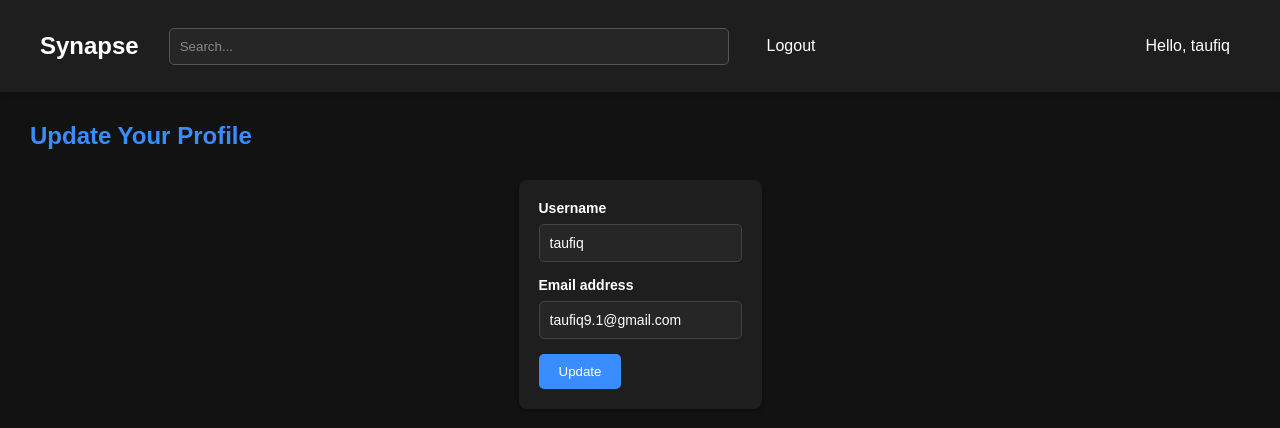
After one commit to toffee-k21/synapse, a Django app: page /update-user/ in a window 1280 px wide. The commit adds this page. Shown: the top 428 px of the page. Run offline with Django 4.2, Linux system fonts and the light colour scheme; a user stored in the database is signed in.

Commit message:
update profile feat

```diff
--- a/base/forms.py
+++ b/base/forms.py
@@ -1,8 +1,13 @@
 from django.forms import ModelForm
-from .models import Room
+from .models import Room, User
 
 class RoomForm(ModelForm):
     class Meta:
         model = Room
         fields = '__all__'
         exclude = ['host','participants']
+
+class UserForm(ModelForm):
+    class Meta:
+        model  = User
+        fields = ['username', 'email']
--- a/base/templates/base/profile.html
+++ b/base/templates/base/profile.html
@@ -1,6 +1,9 @@
 {% extends 'main.html' %}
 {% block content %}
   <h1 style="text-align: center;">{{user.username}}</h1>
+{% if request.user.id == user.id %}
+  <div><a href="{% url 'update-user' %}">Edit profile</a></div>
+{% endif %}
   <div class="dashboard">
     <div>{% include 'base/topics_component.html' %}</div>
     <div>{% include 'base/feed_component.html' %}</div>
--- /dev/null
+++ b/base/templates/base/update-user.html
@@ -0,0 +1,23 @@
+{% extends 'main.html' %}
+
+{% block content %}
+
+  <div class="form-wrapper">
+    <h2 style="margin: 30px;">Update Your Profile</h2>
+    <div class="form-container">
+      <form class="form-post" method="POST" action="">
+      {% csrf_token %}
+      {% for field in form %}
+        <div class="form-group">
+          <label for="room-name">{{field.label}}</label>
+         {{field}}
+        </div>
+        {% endfor %}
+
+        <input type="submit" value="Update" />
+      </form>
+    </div>
+  </div>
+  <!-- <script>console.log({{form}})</script> -->
+
+  {% endblock %}
--- a/base/urls.py
+++ b/base/urls.py
@@ -13,4 +13,5 @@ urlpatterns = [
     path('login/', views.loginPage , name = "login"),
     path('register/', views.registerUser , name = "register"),
     path('logout/', views.logoutUser , name = "logout"),
+    path('update-user/', views.updateUser , name = "update-user"),
 ]
--- a/base/views.py
+++ b/base/views.py
@@ -2,7 +2,7 @@ from django.shortcuts import render, redirect
 from django.http import HttpResponse
 from django.db.models import Q
 from .models import Room, Topic, Message
-from .forms import RoomForm
+from .forms import RoomForm, UserForm
 from django.contrib import messages
 from django.contrib.auth.models import User
 from django.contrib.auth.decorators import login_required
@@ -143,3 +143,15 @@ def deleteMessage(request, pk):
         return redirect('home')
 
     return render(request, 'base/delete.html', {'obj': message})
+
+@login_required(login_url='login')
+def updateUser(request):
+    user = request.user
+    form = UserForm( instance=user)
+    if request.method == 'POST':
+        form = UserForm(request.POST, instance=user)
+        if form.is_valid():
+            form.save()
+            return redirect('user-profile', pk=user.id)
+
+    return render(request, 'base/update-user.html', {'form': form})
--- a/templates/nav.html
+++ b/templates/nav.html
@@ -2,9 +2,6 @@
 
 <nav class="navbar">
   <a class="logo" href="/">Synapse </a>
-  <div style="margin-right: 10px; margin-left: 25%;">
-    Hello, {{request.user}}
-  </div>
   <div class="search-container">
     <form style="padding: 10px; margin: 20px;" method="GET" action="{% url 'home' %}">
       <input class="search-bar" placeholder="Search..." />
@@ -17,4 +14,9 @@
     <a href="{% url 'login' %}">Login</a>
     {% endif %}
   </div>
+   <div style="margin-right: 10px; margin-left: 25%;">
+    <a href="{% url 'update-user' %}">
+      Hello, {{request.user}}
+    </a>
+  </div>
 </nav>
```
Also changed, not shown: db.sqlite3.
